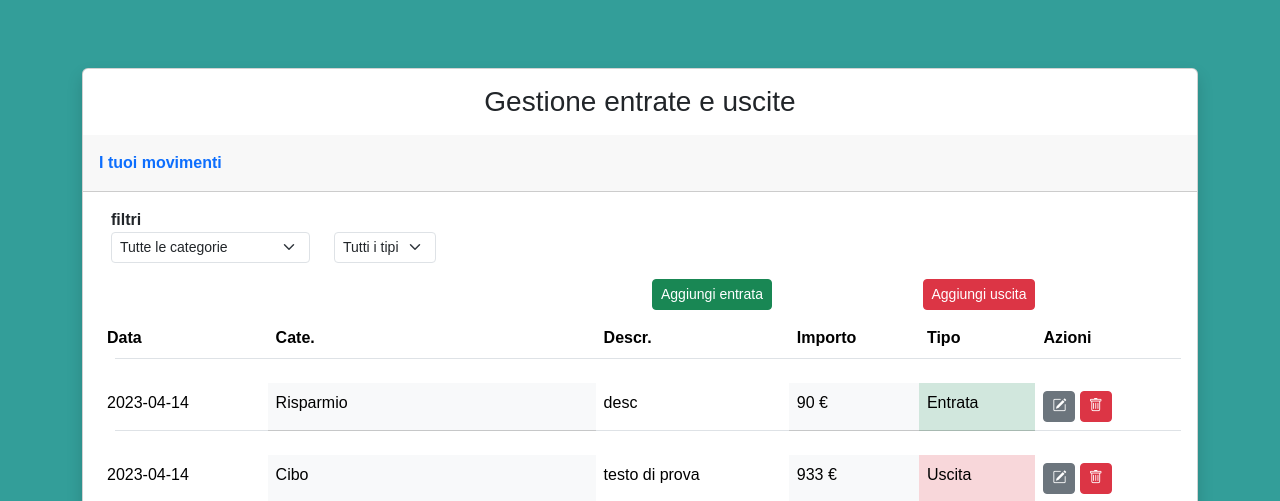
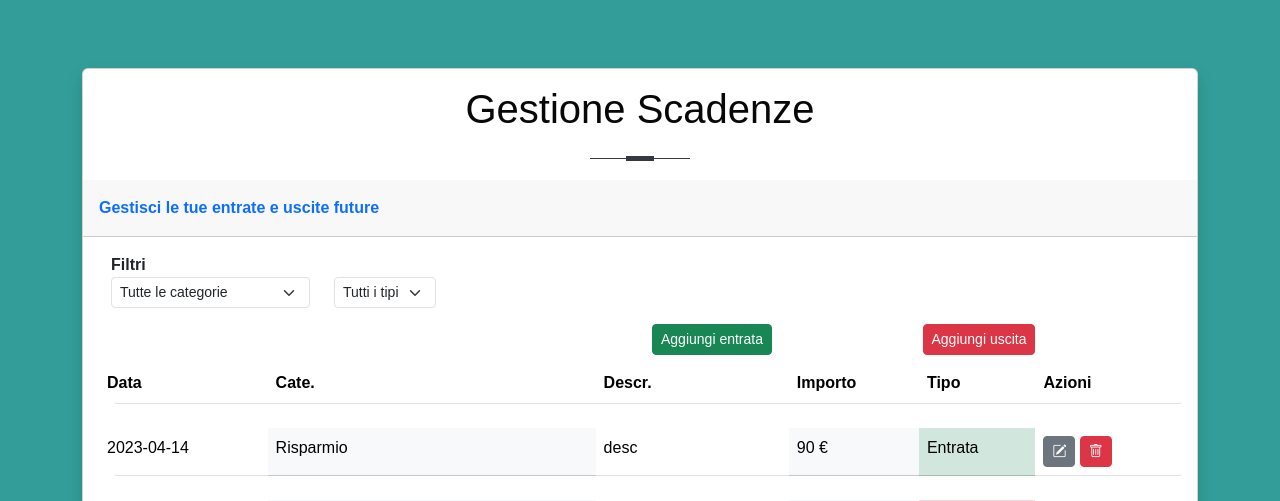
Before and after one commit to accaicedtea/ProgettoLTW, a PHP site: page /scadenze.php in a window 1280 px wide. Shown: the part 56-557 px from the top of the page. Run offline with PHP 8.4, Linux system fonts and the light colour scheme; a user stored in the database is signed in; data comes from the database, SQL or seed files in the repository; some web fonts are replaced.

Commit message:
qualche modifica di stile

```diff
--- a/site/assets/css/style.css
+++ b/site/assets/css/style.css
@@ -453,3 +453,57 @@ body {
     stroke-width: 0;
     fill: rgb(219, 219, 216);
 }
+
+/* Stile titoli */
+@import url('https://fonts.googleapis.com/css?family=Raleway&display=swap');
+h3 {
+    position: relative;
+    padding: 0;
+    margin: 0;
+    font-family: "Raleway", sans-serif;
+    font-weight: 300;
+    font-size: 40px;
+    color: #080808;
+    -webkit-transition: all 0.4s ease 0s;
+    -o-transition: all 0.4s ease 0s;
+    transition: all 0.4s ease 0s;
+  }
+
+h3 span {
+    display: block;
+    font-size: 0.5em;
+    line-height: 1.3;
+}
+h3 em {
+    font-style: normal;
+    font-weight: 600;
+}
+
+/* === HEADING STYLE #1 === */
+.one h3 {
+    text-align: center;
+    /*text-transform: uppercase;*/
+    padding-bottom: 5px;
+}
+.one h3:before {
+    width: 28px;
+    height: 5px;
+    display: block;
+    content: "";
+    position: absolute;
+    bottom: 3px;
+    left: 50%;
+    margin-left: -14px;
+    background-color: #343a40;
+}
+.one h3:after {
+    width: 100px;
+    height: 1px;
+    display: block;
+    content: "";
+    position: relative;
+    margin-top: 25px;
+    left: 50%;
+    margin-left: -50px;
+    background-color: #343a40;
+}
--- a/site/scadenze.php
+++ b/site/scadenze.php
@@ -90,14 +90,14 @@
     }, 1000);
 </script>
                         <?php }?>
-                        <p class="h3 text-center mb-3 mt-3">Gestione entrate e uscite</p>
+                        <div class="one"><h3 class="text-center mb-3 mt-3">Gestione Scadenze</h3></div>
                         <div class="card-header py-3">
-                            <p class="text-primary m-0 fw-bold">I tuoi movimenti</p>
+                            <p class="text-primary m-0 fw-bold">Gestisci le tue entrate e uscite future</p>
                         </div>
                         <div class="card-body">
                             <div class="container">
                                 <div class="row">
-                                    <p class=" m-0 fw-bold">filtri</p>
+                                    <p class=" m-0 fw-bold">Filtri</p>
                                 </div>
 
                                 <div class="row">
--- a/site/transazioni.php
+++ b/site/transazioni.php
@@ -86,9 +86,9 @@
 </script>
 
                         <?php }?>
-                        <p class="h3 text-center mb-3 mt-3">Gestione entrate e uscite</p>
+                        <div class="one"><h3 class="text-center mb-3 mt-3">Gestione Transazioni</h3></div>
                         <div class="card-header py-3">
-                            <p class="text-primary m-0 fw-bold">I tuoi movimenti</p>
+                            <p class="text-primary m-0 fw-bold">Gestisci le tue entrate e uscite passate</p>
                         </div>
                         <div class="card-body">
                             <div class="container">
```
Also changed, not shown: site/dashboard.php (+6 -10 lines).
